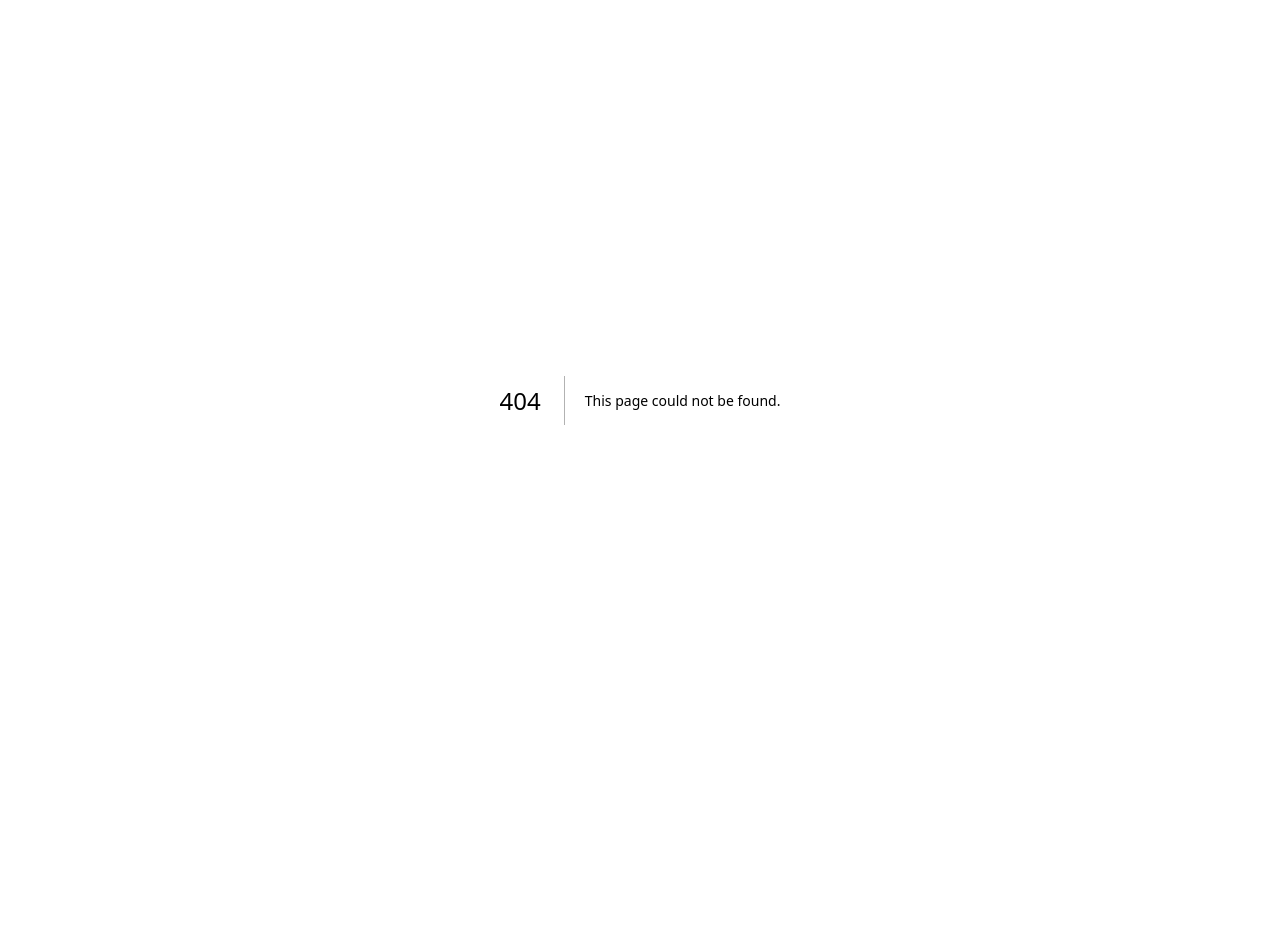
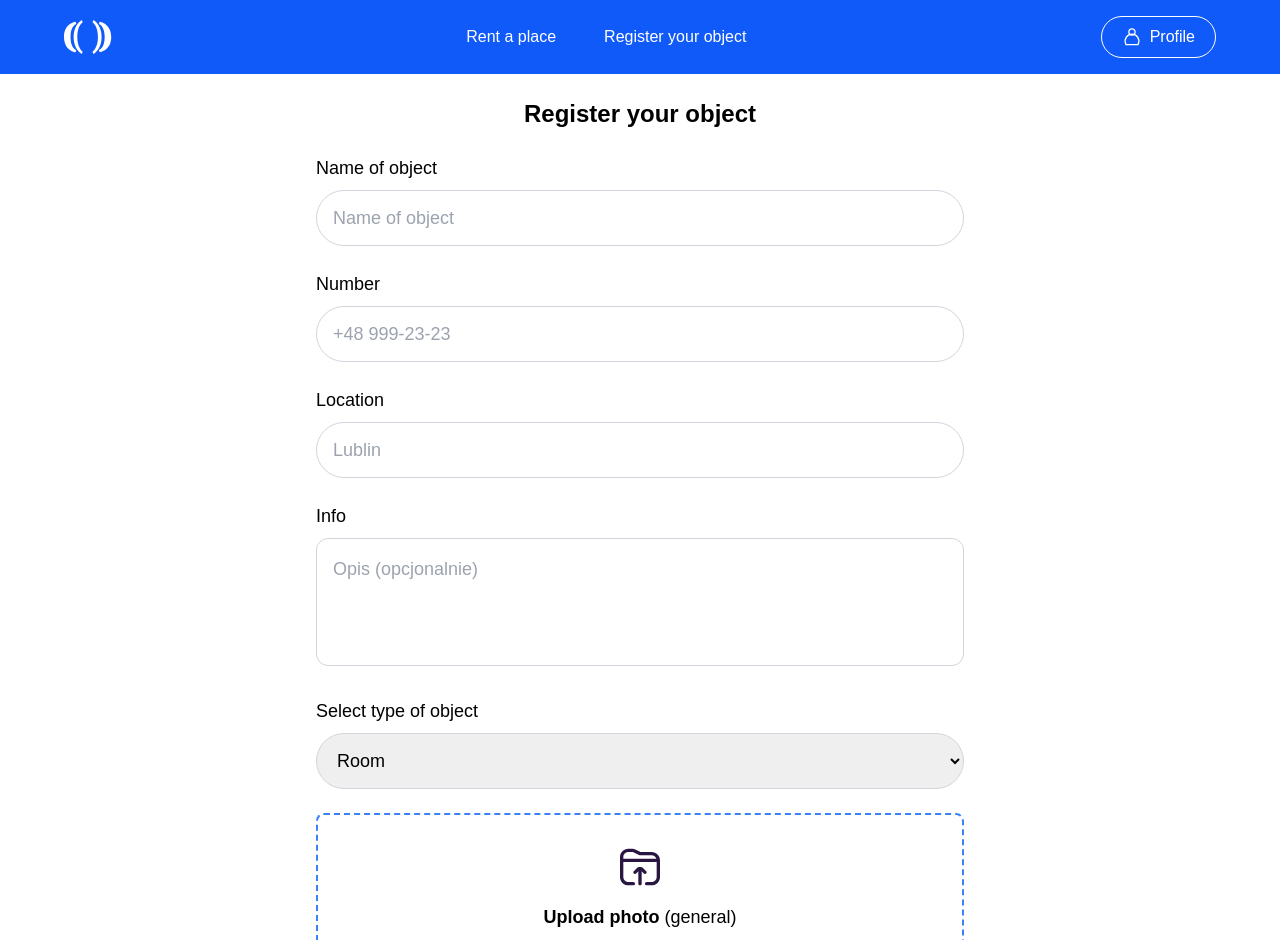
Before and after one commit to Leanid554/thesis, a Next.js app: page /register in a window 1280 px wide. Before the commit this address had no page. Shown: the top 940 px of the page. Before the commit the page ends 800 px from the top, so only its background shows below. Built offline with nearby package versions, Linux system fonts and the light colour scheme.

Commit message:
Add register object

```diff
--- a/src/app/components/sidebar/sidebar.tsx
+++ b/src/app/components/sidebar/sidebar.tsx
@@ -109,7 +109,6 @@ function Select({
           </option>
         ))}
       </select>
-      {/* Кастомная стрелка */}
       <div className="pointer-events-none absolute inset-y-0 right-3 flex items-center">
         <svg
           className="w-4 h-4 text-gray-500"
--- /dev/null
+++ b/src/app/register/page.tsx
@@ -0,0 +1,119 @@
+"use client";
+
+import React, { useState } from "react";
+import Navbar from "../components/navbar/navbar";
+import Image from "next/image";
+import uploadIcon from "../../assets/icons/upload.svg";
+
+export default function HotelForm() {
+  const [file, setFile] = useState<File | null>(null);
+
+  const handleFileChange = (e: React.ChangeEvent<HTMLInputElement>) => {
+    if (e.target.files?.[0]) {
+      setFile(e.target.files[0]);
+    }
+  };
+
+  const removeImage = () => setFile(null);
+
+  return (
+    <div>
+      <Navbar />
+      <div className="max-w-[648px] mx-auto px-4 md:px-0 pt-6 flex flex-col gap-6">
+        <h1 className="text-center text-2xl font-bold">Register your object</h1>
+        {/* name */}
+        <div className="focus-within:text-blue-700">
+          <p className="pb-2 text-lg transition-colors text-inherit">
+            Name of object
+          </p>
+          <input
+            type="text"
+            placeholder="Name of object"
+            className="w-full h-14 px-4 text-lg border border-gray-300 text-black rounded-full focus:outline-none focus:ring-2 focus:ring-blue-700 transition-all"
+          />
+        </div>
+
+        {/* number */}
+        <div className="focus-within:text-blue-700">
+          <p className="pb-2 text-lg transition-colors text-inherit">Number </p>
+          <input
+            type="text"
+            placeholder="+48 999-23-23"
+            className="w-full h-14 px-4 text-lg border border-gray-300 text-black rounded-full focus:outline-none focus:ring-2 focus:ring-blue-700 transition-all"
+          />
+        </div>
+
+        {/* geo */}
+        <div className="focus-within:text-blue-700">
+          <p className="pb-2 text-lg transition-colors text-inherit">
+            Location{" "}
+          </p>
+          <input
+            type="text"
+            placeholder="Lublin"
+            className="w-full h-14 px-4 text-lg border border-gray-300 text-black rounded-full focus:outline-none focus:ring-2 focus:ring-blue-700 transition-all"
+          />
+        </div>
+        {/* Info */}
+        <div className="focus-within:text-blue-700">
+          <p className="pb-2 text-lg transition-colors text-inherit">Info</p>
+          <textarea
+            placeholder="Opis (opcjonalnie)"
+            className="w-full h-32 px-4 pt-4 text-lg text-black border border-gray-300 rounded-xl focus:outline-none focus:ring-2 focus:ring-blue-700 transition-all resize-none"
+          />
+        </div>
+        <div className="focus-within:text-blue-700">
+          <p className="pb-2 text-lg transition-colors text-inherit">
+            Select type of object
+          </p>
+          <select className="w-full h-14 px-4 text-lg border border-gray-300 text-black rounded-full focus:outline-none focus:ring-2 focus:ring-blue-700 transition-all">
+            <option value="room">Room</option>
+            <option value="hotel">Hotel</option>
+            <option value="other">Other</option>
+          </select>
+        </div>
+
+        {/* upload*/}
+        <label
+          htmlFor="fileInput"
+          className="w-full border-2 border-dashed border-blue-500 rounded-lg py-8 flex flex-col items-center justify-center text-center cursor-pointer hover:bg-blue-50 transition"
+        >
+          {!file && (
+            <>
+              <Image
+                src={uploadIcon}
+                alt="upload icon"
+                className="w-10 h-10 mb-4"
+              />
+              <p className="text-purple-main text-lg font-bold">
+                Upload photo <span className="font-normal">(general)</span>
+              </p>
+              <p className="text-purple-main text-lg mt-1">
+                lub upuść plik tutaj
+              </p>
+            </>
+          )}
+          <input
+            id="fileInput"
+            type="file"
+            accept="image/*"
+            onChange={handleFileChange}
+            className="hidden"
+          />
+          {file && (
+            <div className="flex flex-col items-center">
+              <p className="text-gray-600 text-sm">{file.name}</p>
+              <button
+                type="button"
+                className="text-main-blue text-sm font-bold hover:underline mt-2"
+                onClick={removeImage}
+              >
+                Delete
+              </button>
+            </div>
+          )}
+        </label>
+      </div>
+    </div>
+  );
+}
--- a/tailwind.config.js
+++ b/tailwind.config.js
@@ -10,7 +10,7 @@ module.exports = {
         grey: "#bdbdbd",
         "main-blue": "#105afa",
         "hover-main-blue": "#003cbd",
-        "border-grey": "#bdc2ca",
+        "border-grey": "#d5d5d5",
       },
       screens: {
         s: "375px",
```
Also changed, not shown: src/assets/icons/Vector-1.svg (added), src/assets/icons/upload.svg (added).
